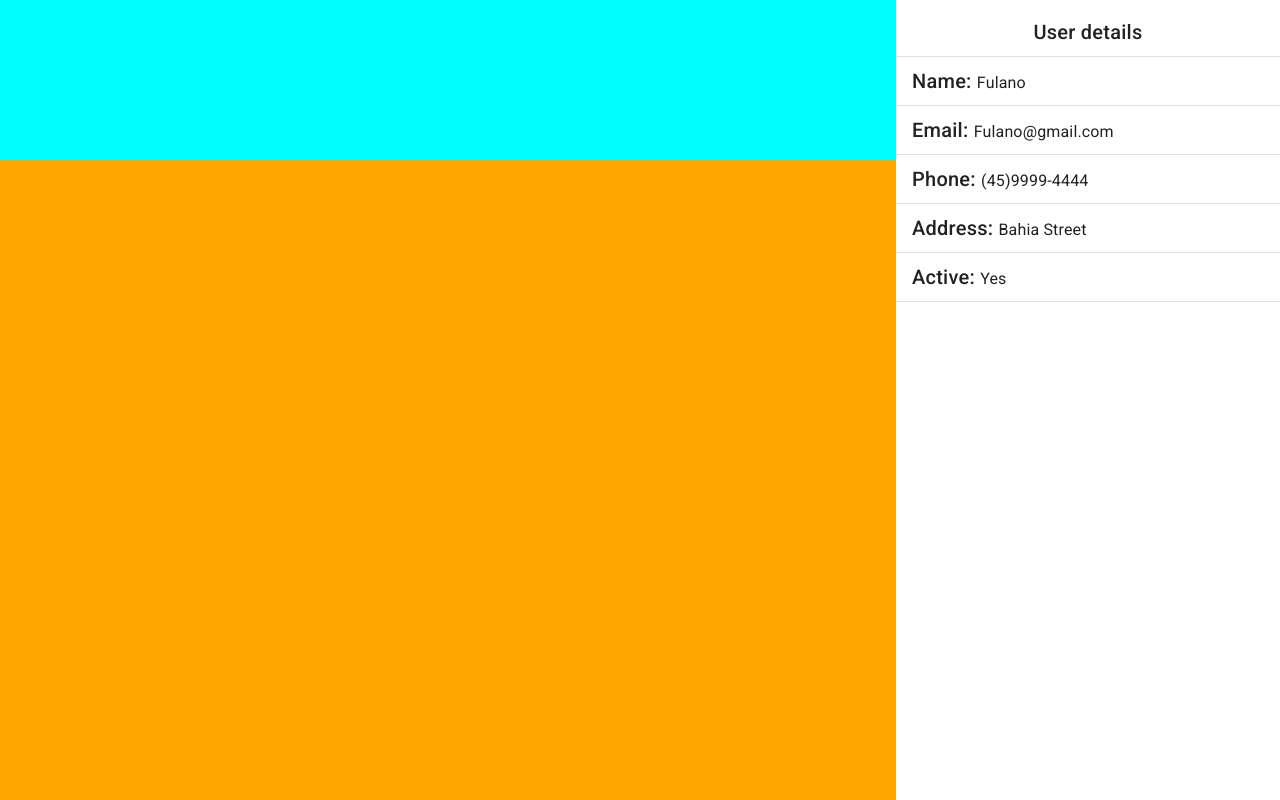
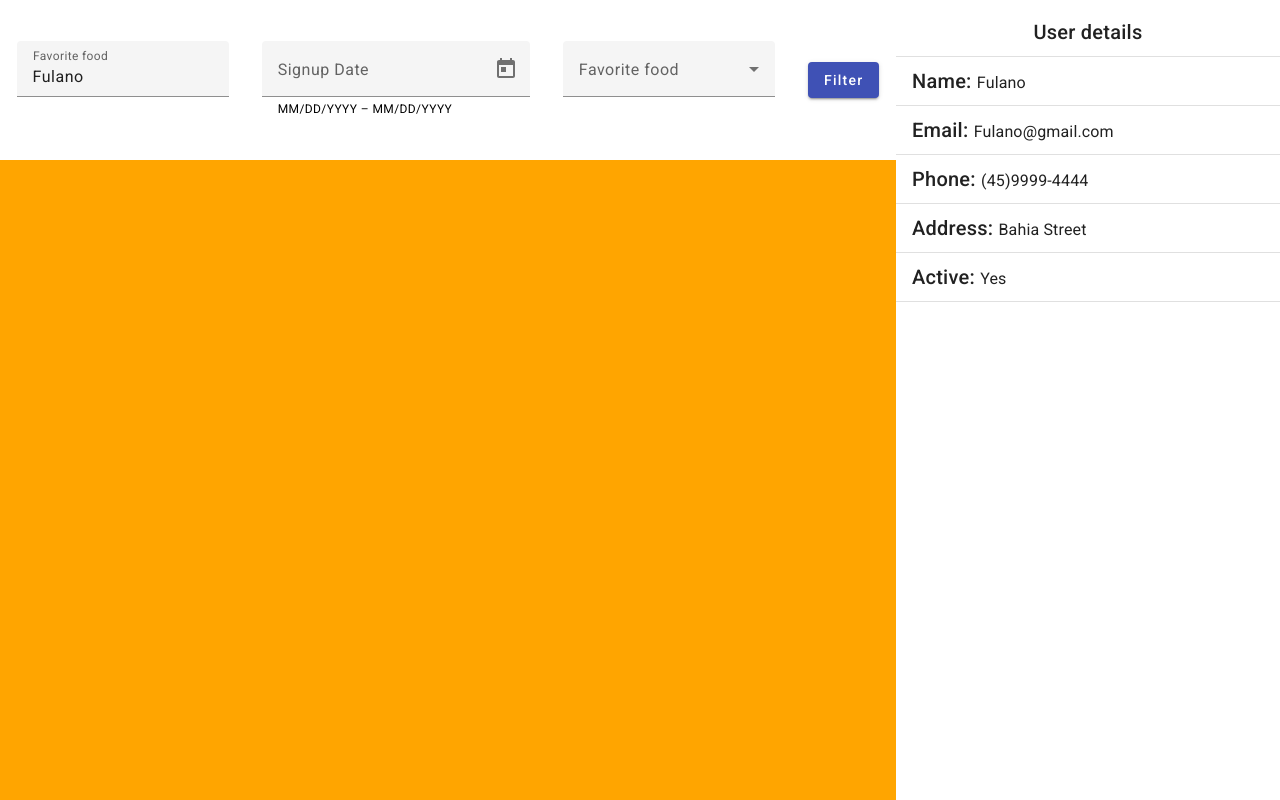
Before and after one commit to arthur-hds/users-filter-project, an Angular app: page / in a window 1280 px wide. Built offline with nearby package versions, Linux system fonts and the light colour scheme.

Commit message:
feature: Filter component created

```diff
--- a/src/app/angular-material/angular-material.module.ts
+++ b/src/app/angular-material/angular-material.module.ts
@@ -1,15 +1,37 @@
 import { NgModule } from "@angular/core";
-import {MatButtonModule} from '@angular/material/button';
+
 import {MatListModule} from '@angular/material/list';
 import {MatDividerModule} from '@angular/material/divider';
+import {MatInputModule} from '@angular/material/input';
+import {MatFormFieldModule} from '@angular/material/form-field';
+import {MatDatepickerModule} from '@angular/material/datepicker';
+import {provideNativeDateAdapter} from '@angular/material/core';
+import {MatSelectModule} from '@angular/material/select';
+import {MatButtonModule} from '@angular/material/button';
 
 @NgModule({
     imports: [  //Import angular material modules
-        MatButtonModule, MatListModule, MatDividerModule
+        MatListModule,
+        MatDividerModule,
+        MatInputModule,
+        MatFormFieldModule,
+        MatDatepickerModule,
+        MatSelectModule,
+        MatButtonModule
+
     ],
+
     exports: [
-        MatButtonModule, MatListModule, MatDividerModule
-    ]
+        MatListModule,
+        MatDividerModule,
+        MatInputModule,
+        MatFormFieldModule,
+        MatDatepickerModule,
+        MatSelectModule,
+        MatButtonModule
+
+    ],
+    providers: [provideNativeDateAdapter()],
 
 })
 export class AngularMaterialModule{}
--- a/src/app/app.component.html
+++ b/src/app/app.component.html
@@ -2,6 +2,8 @@
 
   <div class="left-container">
     <div class="top-div">
+
+      <app-filter></app-filter>
 
     </div>
 
--- a/src/app/app.component.scss
+++ b/src/app/app.component.scss
@@ -14,7 +14,7 @@
 
 .top-div{
     flex-grow: 1;
-    background-color: aqua;
+    background-color: white;
 }
 
 .main-left-div{
--- a/src/app/components/components.module.ts
+++ b/src/app/components/components.module.ts
@@ -1,19 +1,26 @@
 import { NgModule } from "@angular/core";
 import { AngularMaterialModule } from "../angular-material/angular-material.module";
 import { UserDetailsComponent } from './user-details/user-details.component';
+import { FilterComponent } from './filter/filter.component';
+import {FormsModule} from '@angular/forms';
+import { CommonModule } from "@angular/common";
 
 @NgModule({
-    declarations: [
-    UserDetailsComponent
-  ],  //Components
+    declarations: [         //Components
+      UserDetailsComponent,
+      FilterComponent
+  ],
 
     imports: [  //Import angular material modules
-        AngularMaterialModule
+        AngularMaterialModule,
+        FormsModule,
+        CommonModule
 
     ],
 
     exports: [
-      UserDetailsComponent
+      UserDetailsComponent,
+      FilterComponent
     ]  //Exports components to AppModule
 
 
--- /dev/null
+++ b/src/app/components/filter/filter.component.html
@@ -0,0 +1,53 @@
+<div class="filter">
+
+
+    <form class="form">
+
+
+        <div class="form__name">
+
+            <mat-form-field class="example-full-width">
+                <mat-label>Favorite food</mat-label>
+                <input matInput placeholder="Ex. Fulano da Silva" value="Fulano">
+            </mat-form-field>
+
+
+        </div>
+
+        <div class="form__date-picker">
+
+            <mat-form-field>
+                <mat-label>Signup Date</mat-label>
+                <mat-date-range-input [rangePicker]="picker">
+                    <input matStartDate placeholder="Start date">
+                    <input matEndDate placeholder="End date">
+                </mat-date-range-input>
+                <mat-hint>MM/DD/YYYY – MM/DD/YYYY</mat-hint>
+                <mat-datepicker-toggle matIconSuffix [for]="picker"></mat-datepicker-toggle>
+                <mat-date-range-picker #picker></mat-date-range-picker>
+            </mat-form-field>
+
+        </div>
+
+        <div class="form__status">
+            <mat-form-field>
+                <mat-label>Favorite food</mat-label>
+                <mat-select>
+
+                    <mat-option *ngFor="let food of foods" [value]="food.value">
+                        {{food.viewValue}}
+                    </mat-option>
+
+                </mat-select>
+            </mat-form-field>
+        </div>
+
+        <div class="form__button">
+            <button mat-raised-button color="primary">Filter</button>
+        </div>
+
+
+    </form>
+
+
+</div>
--- /dev/null
+++ b/src/app/components/filter/filter.component.scss
@@ -0,0 +1,19 @@
+.filter{
+
+    width: 100%;
+    height: 100%;
+
+
+}
+
+.form{
+
+    width: 100%;
+    height: 100%;
+    display: flex;
+    justify-content: space-around;
+    align-items: center;
+    flex-wrap: wrap;
+
+
+}
--- /dev/null
+++ b/src/app/components/filter/filter.component.ts
@@ -0,0 +1,18 @@
+import { Component } from '@angular/core';
+
+@Component({
+  selector: 'app-filter',
+  templateUrl: './filter.component.html',
+  styleUrl: './filter.component.scss'
+})
+export class FilterComponent {
+
+
+  foods = [{
+
+    value: "Test1",
+    viewValue: "Testtt"
+
+  }]
+
+}
```
Also changed, not shown: 1 other file (tests, documents, lock files or other folders).
